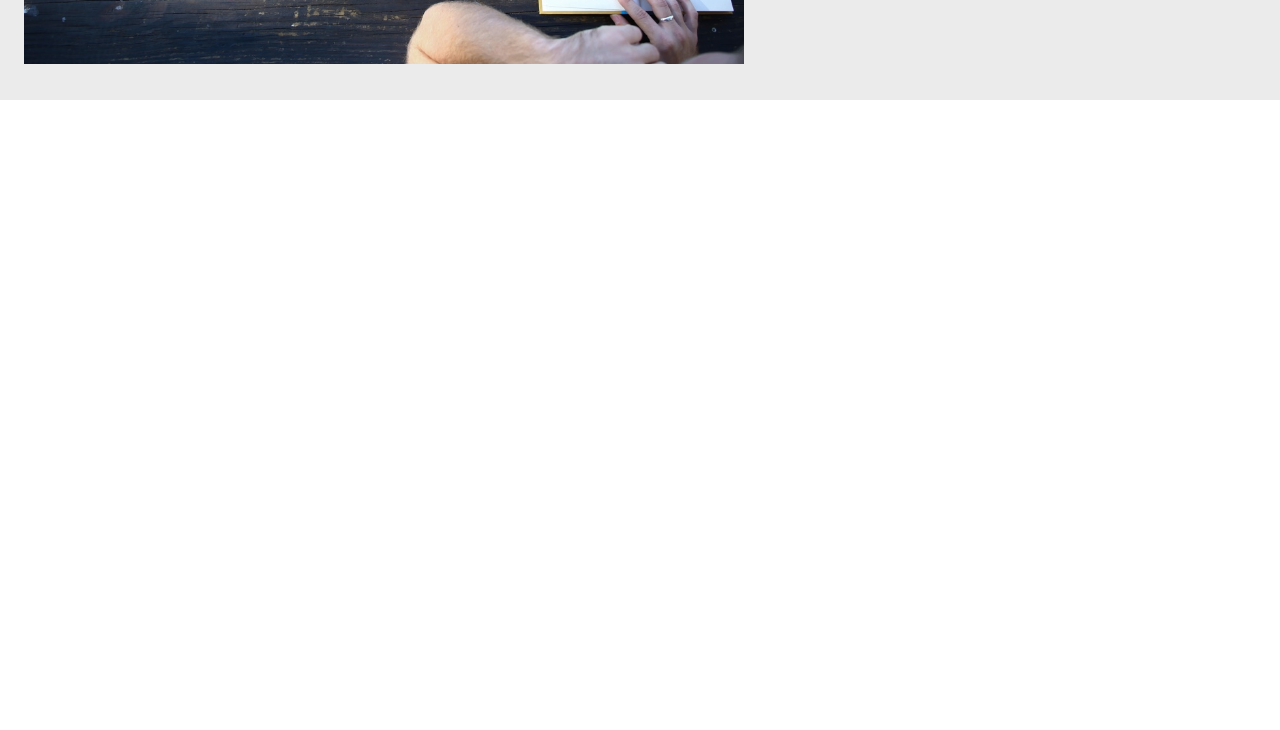
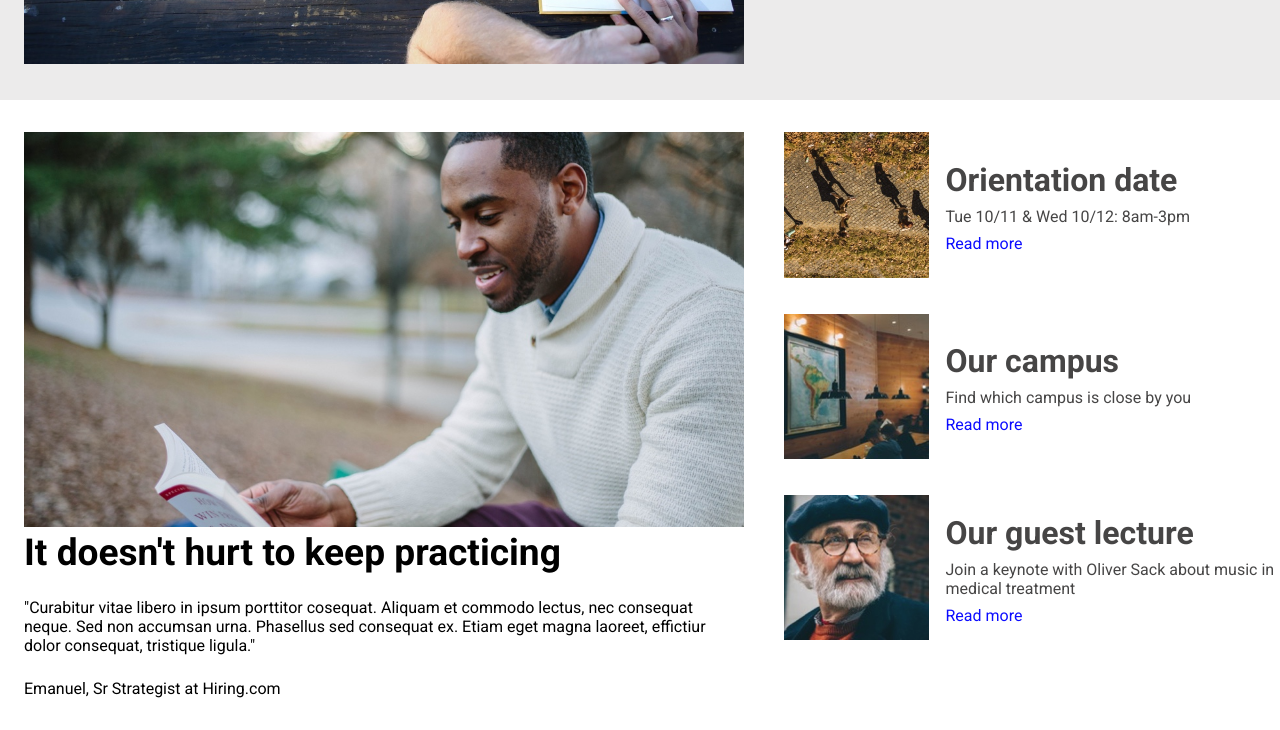
Before and after one commit to ap-limon/code_academy_project, a plain HTML site: page colmar-project/index.html in a window 1280 px wide. Shown: the part 564-1294 px from the top of the page. Before the commit the page ends 800 px from the top, so only its background shows below. Drawn offline with Linux system fonts and the light colour scheme.

Commit message:
the on-campus section has been updated let's see how it looks

```diff
--- a/colmar-project/index.html
+++ b/colmar-project/index.html
@@ -14,7 +14,7 @@
     <header>
         <div class="container nav">
             <div class="logo-name desktop">
-                <a href="#">
+                <a href="#banner-link">
                     <img src="resources/images/ic-logo.svg" alt="you are looking at the logo">
                     <p>COLMAR<span>ACADEMY</span></span></p>
                 </a>
@@ -23,7 +23,7 @@
                 <nav>
                     <ul>
                         <li>
-                            <a href="#on-campus">On campus</a>
+                            <a href="#on-campus-link">On campus</a>
                         </li>
                         <li>
                             <a href="#">Online</a>
@@ -39,10 +39,10 @@
                 <nav>
                     <ul>
                         <li>
-                            <a href="#"><img src="resources/images/ic-logo.svg" alt="you are looking at the logo"></a>
+                            <a href="#banner-link"><img src="resources/images/ic-logo.svg" alt="you are looking at the logo"></a>
                         </li>
                         <li>
-                            <a href="#on-campus"><img src="resources/images/ic-on-campus.svg" alt="campus logo"></a>
+                            <a href="#on-campus-link"><img src="resources/images/ic-on-campus.svg" alt="campus logo"></a>
                         </li>
                         <li>
                             <a href="#"><img src="resources/images/ic-online.svg" alt="online logo"></a>
@@ -59,11 +59,11 @@
     <!-- main section -->
     <main>
         <!-- banner section -->
-        <div id="on-campus" class="container banner-section">
+        <div id="banner-link" class="container banner-section">
             <div class="banner">
                 <img src="resources/images/banner.jpg" alt="">
             </div> <!-- banner ends here-->
-            <div class="banner-text">
+            <div class="banner-details">
                 <h1>
                     Learn something new everyday
                 </h1>
@@ -74,7 +74,92 @@
                     <p>Start here</p>
                 </div>
             </div> <!-- .banner-text ends here -->
-        </div>
+        </div> <!-- banner section ends here -->
+
+        <!-- on-campus section -->
+        <div class="container on-campus" id="on-campus-link">
+            <div class="on-campus-image banner desktop">
+                <div class="banner-image">
+                    <img src="resources/images/information-main.jpg" alt="you are looking at the banner of on campus section named information main">
+                </div>
+
+                <div class="banner-talk">
+                    <h1>
+                        It doesn't hurt to keep practicing
+                    </h1>
+                    <p id="quoto">
+                        "Curabitur vitae libero in ipsum porttitor cosequat. Aliquam et commodo lectus, nec consequat neque. Sed non accumsan urna. Phasellus sed consequat ex. Etiam eget magna laoreet, effictiur dolor consequat, tristique ligula."
+                    </p>
+                    <p>
+                        Emanuel, Sr Strategist at Hiring.com
+                    </p>
+                </div>
+            </div> <!-- on campus image ends here -->
+
+            <div class="on-campus-details banner-details">
+                <div class=" container orientation-date">
+                    <div class="image desktop">
+                        <img src="resources/images/information-orientation.jpg" alt="">
+                    </div>
+
+                    <div class="image mobile">
+                        <img src="resources/images/information-orientation-mobile.jpg" alt="">
+                    </div>
+
+                    <div class="image-detail">
+                        <h3>
+                            Orientation date
+                        </h3>
+                        <p>
+                            Tue 10/11 & Wed 10/12: 8am-3pm
+                        </p>
+                        <a href="#">Read more</a>
+                    </div>
+                </div>
+
+
+                <div class="container campus">
+                    <div class="image desktop">
+                        <img src="resources/images/information-campus.jpg" alt="">
+                    </div>
+
+                    <div class="image mobile">
+                        <img src="resources/images/information-campus-mobile.jpg" alt="">
+                    </div>
+
+                    <div class="image-detail">
+                        <h3>
+                            Our campus
+                        </h3>
+                        <p>
+                            Find which campus is close by you
+                        </p>
+                        <a href="#">Read more</a>
+                    </div>
+                </div>
+
+
+                <div class="container guest-lecture">
+                    <div class="image desktop">
+                        <img src="resources/images/information-guest-lecture.jpg" alt="">
+                    </div>
+
+                    <div class="image mobile">
+                        <img src="resources/images/information-guest-lecture-mobile.jpg" alt="">
+                    </div>
+
+                    <div class="image-detail">
+                        <h3>
+                            Our guest lecture
+                        </h3>
+                        <p>
+                            Join a keynote with Oliver Sack about music in medical treatment
+                        </p>
+                        <a href="#">Read more</a>
+                    </div>
+                </div>
+            </div> <!-- on campus details ends here -->
+        </div> <!-- on campus ends here -->
 
     </main> <!-- main section ends here -->
 
--- a/colmar-project/resources/css/style.css
+++ b/colmar-project/resources/css/style.css
@@ -75,46 +75,45 @@ main {
     align-items: center;
     background-color: rgb(236, 235, 235);
 }
-.banner-section .banner {
+.banner {
     padding: 32px 24px;
     width: 60%;
 }
-.banner-section .banner img {
+.banner img {
     width: 100%;
     height: auto;
 }
-.banner-text {
+.banner-details {
     display: flex;
-    direction: row;
     justify-content: flex-start;
     flex-wrap: wrap;
-    opacity: .9;
+    opacity: .95;
     color: rgb(61, 60, 60);
     width: 40%;
     padding-right: 5px;
 }
-.banner-text h1 {
-    font-size: 3.2rem;
+h1 {
+    font-size: 3.5rem;
 }
-.banner-text h3 {
+.banner-details h3 {
     font-size: 2rem;
     margin-top: 30px;
 }
-.banner-text .button {
+.banner-details .button {
     margin: 60px 0;
     width: 75%;
     background-color: rgb(44, 44, 44);
     color: white;
 }
-.banner-text .button p {
+.banner-details .button p {
     text-align: center;
     margin: 8px auto;
 }
 @media only screen and (max-width:990px) {
-    .banner-text h1 {
+    .banner-details h1 {
         font-size: 2.2rem;
     }
-    .banner-text h3 {
+    .banner-details h3 {
         font-size: 1.5rem;
         margin-top: 32px;
     }
@@ -124,13 +123,81 @@ main {
         width: 100%;
         padding: 0;
     }
-    .banner-section .banner-text {
+    .banner-section .banner-details {
         width: 100%;
         padding: 32px 16px;
     }
-    .banner-text .button {
+    .banner-details .button {
         background-color: rgb(108, 109, 109);
         width: 98%;
         margin: 24px 0 0 0;
     }
 }
+
+    /* on-campus section */
+.on-campus {
+    flex-wrap: nowrap;
+    flex-direction: row;
+    align-items: flex-start;
+}
+.banner-talk h1 {
+    font-size: 2.32rem;
+}
+.banner-talk #quoto {
+    margin: 24px 0;
+}
+.on-campus-image {
+    width: 60%;
+}
+.on-campus-details {
+    width: 40%;
+    flex-direction: column;
+    flex-wrap: nowrap;
+    padding-top: 16px;
+}
+.on-campus-details .container {
+align-items: center;
+}
+.on-campus-details div .image {
+    padding: 16px;
+    width: 35%;
+    height: auto;
+}
+.on-campus-details div .image-detail {
+    width: 65%;
+}
+.on-campus-details div .image-detail h3 {
+    margin: 0;
+}
+.on-campus-details div .image-detail p {
+    margin: 8px 0;
+}
+.on-campus-details div .image-detail a {
+    color: blue;
+}
+.on-campus-details div img {
+    width: 100%;
+    height: auto;
+}
+@media only screen and (max-width:999px) {
+    .banner-talk h1 {
+        font-size: 1.7rem;
+    }
+}
+@media only screen and (max-width: 760px) {
+    .on-campus-details {
+        width:100%;
+        padding: 0;
+    }
+    .on-campus-details .container {
+        flex-direction: column;
+        margin-bottom: 64px;
+    }
+    .on-campus-details div .image {
+        width: 100%;
+    }
+    .on-campus-details div .image-detail {
+        width: 100%;
+        padding-left: 32px;
+    }
+}
```
